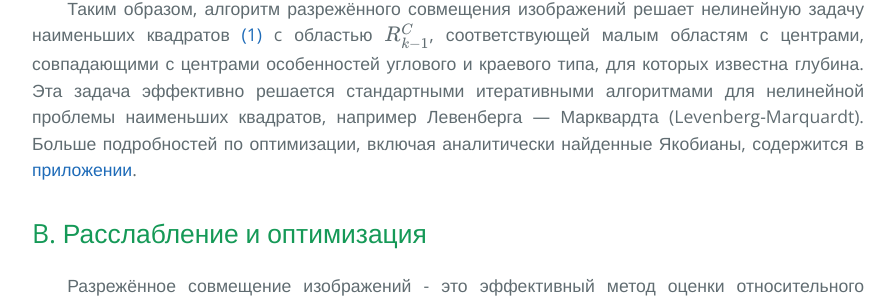
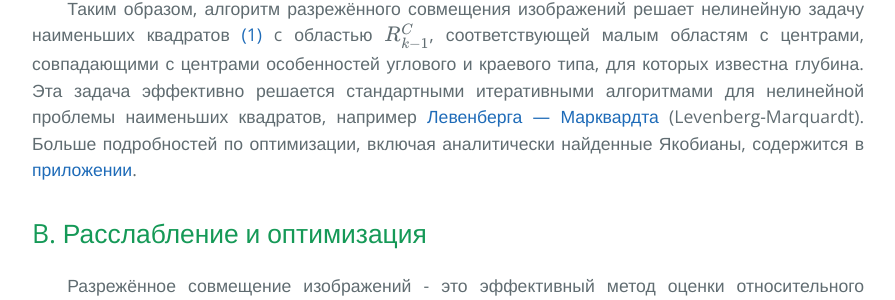
Before and after one commit to i-v-s/slam, a Jekyll site: the page built from svo2.md, in a window 1280 px wide and 900 px high, scrolled down 9761 px. Shown: the part 238-538 px from the top of the window, without its empty margins (192-1087 px from the left). Built offline with Jekyll 4.4.1, drawn with Linux system fonts in a browser that asks for light colours; our own code applies the rules of GitHub Pages for plain Markdown files; formulas are drawn with MathJax 3; part of the change alters nothing that is shown.

Commit message:
Updated svo2.md

```diff
--- a/svo2.md
+++ b/svo2.md
@@ -421,7 +421,7 @@ the regionRCk− 1 in imageICkfor which the depth is known.
 малым областям с центрами, совпадающими с центрами особенностей углового и краевого типа, для
 которых известна глубина. Эта задача эффективно решается
 стандартными итеративными алгоритмами для нелинейной
-проблемы наименьших квадратов, например Левенберга — Марквардта
+проблемы наименьших квадратов, например [Левенберга — Марквардта](https://ru.wikipedia.org/wiki/%D0%90%D0%BB%D0%B3%D0%BE%D1%80%D0%B8%D1%82%D0%BC_%D0%9B%D0%B5%D0%B2%D0%B5%D0%BD%D0%B1%D0%B5%D1%80%D0%B3%D0%B0_%E2%80%94_%D0%9C%D0%B0%D1%80%D0%BA%D0%B2%D0%B0%D1%80%D0%B4%D1%82%D0%B0)
 (Levenberg-Marquardt). Больше подробностей по оптимизации,
 включая аналитически найденные Якобианы, содержится в [приложении](#Приложение).
 
```
